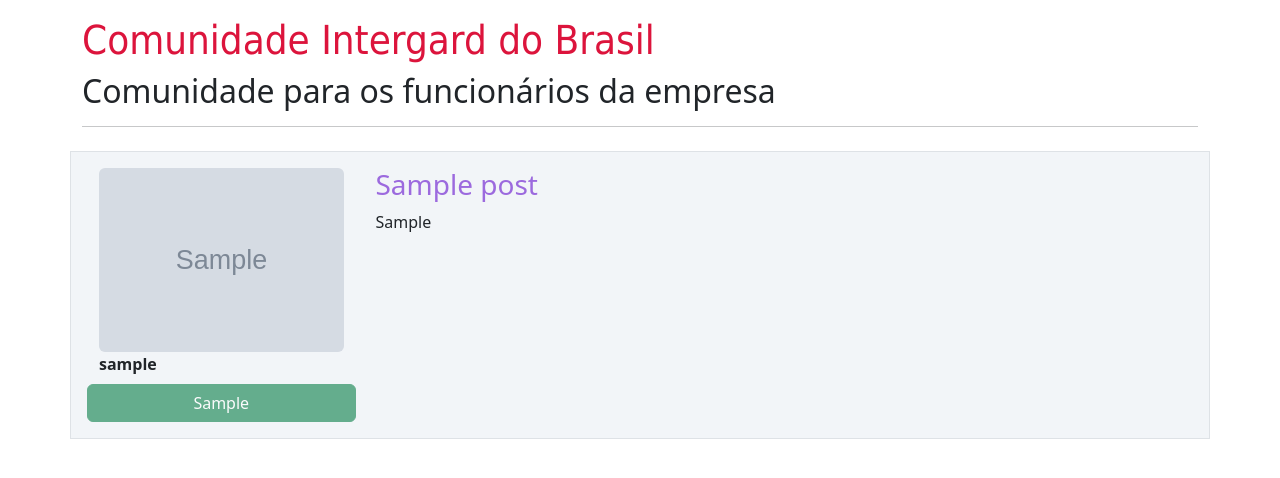
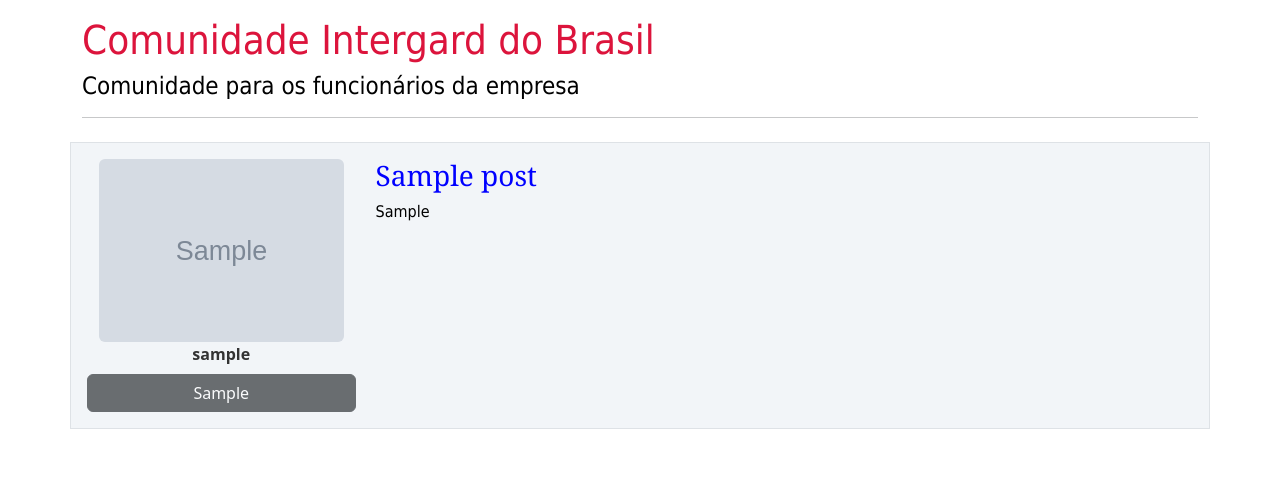
Before and after one commit to thiarly/projeto-comunidade-flask, a Flask app: page / in a window 1280 px wide. Shown: the part 56-534 px from the top of the page. Run offline with Flask 3, Linux system fonts and the light colour scheme; tables that the repository leaves empty hold one stand-in row (values such as "Sample post"); grey boxes marked "Sample" are stand-in pictures.

Commit message:
Update home.html

```diff
--- a/comunidadeintergard/templates/home.html
+++ b/comunidadeintergard/templates/home.html
@@ -4,27 +4,26 @@
 
 <div class="container mt-3">
       <h1 style="color:crimson">Comunidade Intergard do Brasil</h1>
-      <h2>Comunidade para os funcionários da empresa</h2>
+      <h4>Comunidade para os funcionários da empresa</h4>
       <hr>
       {% for post in posts%}
       <div class="row border mt-4 p-3 meupost">
             <div class="col-12 col-md-3">
                   <div class="image pe-2">
                         <img src="{{ url_for('static', filename='fotos_perfil/{}'.format(post.autor.foto_perfil))}}" class="rounded" style="max-width: 100%;" >
-                  <div>
-                       <strong>{{post.autor.username}}</strong>
-
+                  <div class="text-center">
+                       <strong class="username">{{post.autor.username}}</strong>
+                  </div>
                   <div class="row justify-content-center">
                         {% for curso in post.autor.cursos.split(';')%}
-                              <button type="button" class="btn btn-success mt-2" disabled>{{curso}}</button>
+                              <button type="button" class="btn btn-dark mt-2 course-name" disabled>{{curso}}</button>
                         {% endfor %}
-                  </div>
                   </div>
                   </div>
             </div>
             <div class="col-12 col-md-9" style="word-wrap: break-word;">
-                  <a style="text-decoration: none;" href="{{ url_for ('exibir_post', post_id=post.id)}}"><h3>{{post.titulo}}</h3></a>
-                  {{post.corpo}}
+                  <a style="text-decoration: none;" href="{{ url_for ('exibir_post', post_id=post.id)}}"><h3><span>{{post.titulo}}</span></h3></a>
+                  <p>{{post.corpo}}</p>
             </div>
       </div>
       {% endfor %}
```
